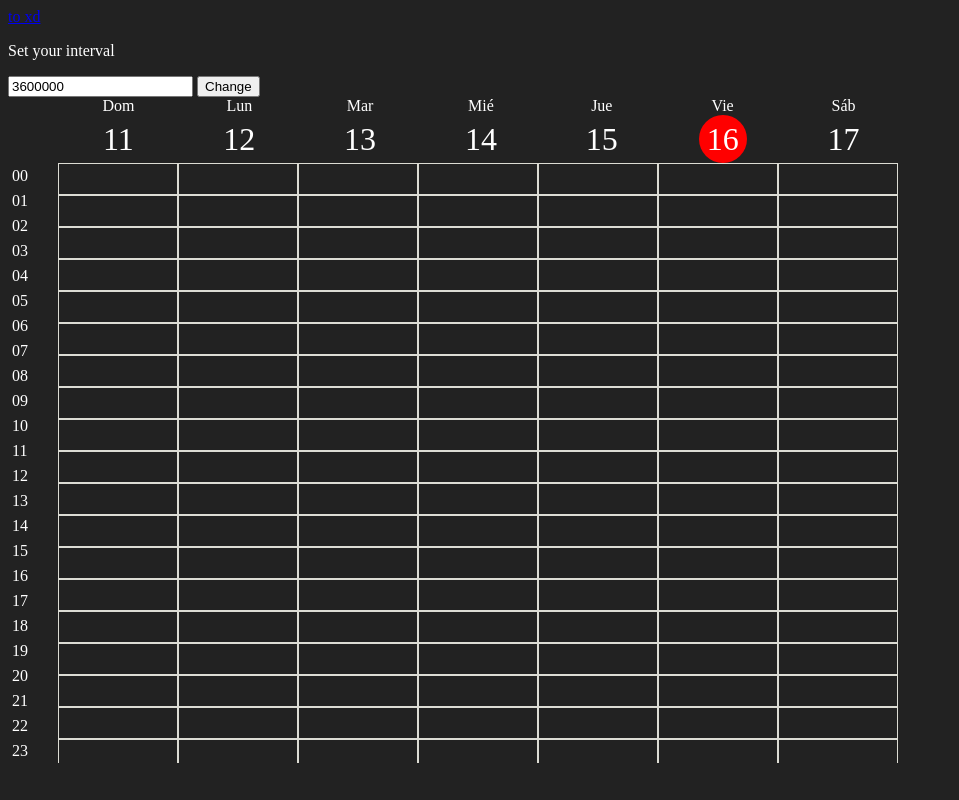
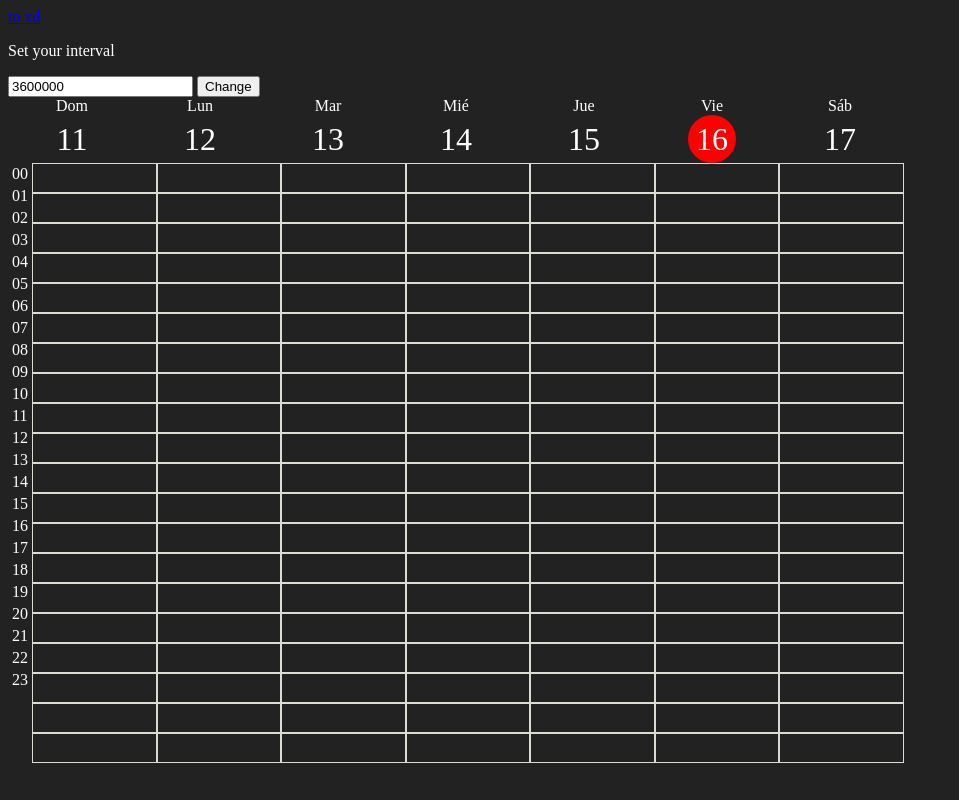
Before and after one commit to alva1612/reservations-app, a Svelte app: page / in a window 1280 px wide. Shown: the whole page, without its empty margins (0-959 px from the left). Built offline with nearby package versions, Linux system fonts and the light colour scheme.

Commit message:
properly positioned objec tinside grid

```diff
--- a/src/app.css
+++ b/src/app.css
@@ -9,3 +9,7 @@
 body {
   background-color: var(--bg-color);
 }
+
+* {
+  box-sizing: border-box;
+}
--- a/src/modules/calendar/components/Week.svelte
+++ b/src/modules/calendar/components/Week.svelte
@@ -16,22 +16,12 @@
 <style>
   .weekCalendarComponent {
     display: flex;
-    max-height: calc(100vh - 200px);
-    overflow-y: overlay;
-    position: relative;
-  }
-  .weekCalendarComponent::-webkit-scrollbar {
-    width: 5px;
-  }
-
-  .weekCalendarComponent::-webkit-scrollbar-thumb {
-    background: var(--scrollbar-color);
-    border-radius: 10px;
+    width: 100%;
+    flex-grow: 1;
   }
 
   .weekCalendar_day {
     width: 100%;
-    max-width: 120px;
     display: flex;
     flex-direction: column;
   }
--- a/src/modules/calendar/layouts/WeekLayout.svelte
+++ b/src/modules/calendar/layouts/WeekLayout.svelte
@@ -49,32 +49,32 @@
   <button on:click={handleSetInterval}>Change</button>
 </div>
 <div class="weekLayout">
-  <div class="weekLayout_ruler">
-    <TimeRuler {timeIntervals} />
-  </div>
   <div class="weekLayout_header">
     <WeekHeader {day} />
   </div>
   <div class="weekLayout_grid">
+    <TimeRuler {timeIntervals} />
     <Week {timeIntervals} />
   </div>
 </div>
 
 <style>
   .weekLayout {
-    display: grid;
-    grid-template-rows: minmax(min-content, max-content) 1fr;
-    grid-template-columns: 50px 1fr;
+    display: flex;
+    flex-direction: column;
     max-width: calc(70vw);
   }
-  .weekLayout_header {
-    grid-column: 2;
+  .weekLayout_grid {
+    display: flex;
+    max-height: calc(100vh - 200px);
+    overflow-y: overlay;
   }
-  .weekLayout_ruler {
-    grid-row: 2;
+  .weekLayout_grid::-webkit-scrollbar {
+    width: 5px;
   }
-  .weekLayout_grid {
-    grid-row: 2;
-    grid-column: 2;
+
+  .weekLayout_grid::-webkit-scrollbar-thumb {
+    background: var(--scrollbar-color);
+    border-radius: 10px;
   }
 </style>
```
